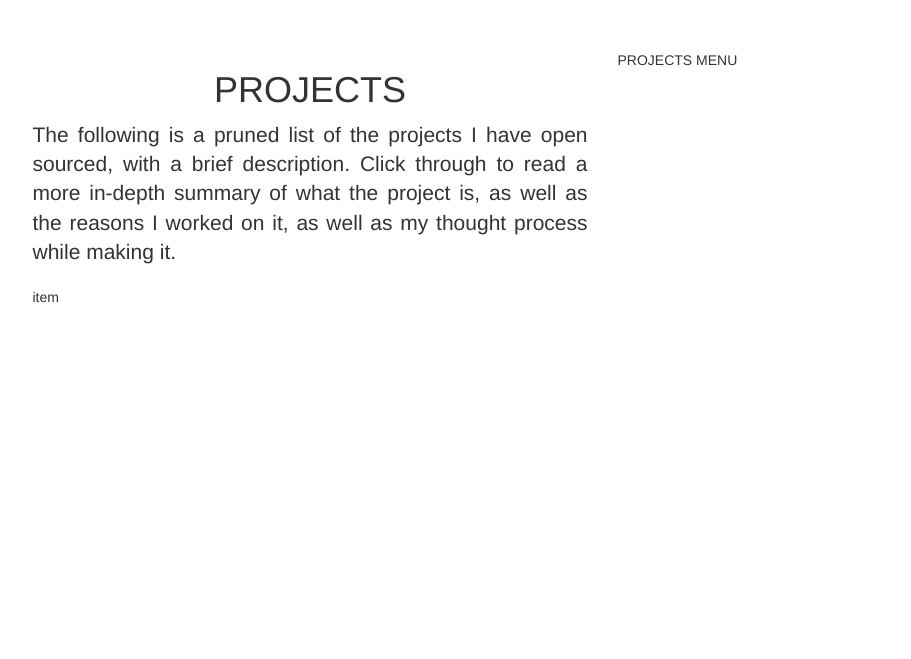
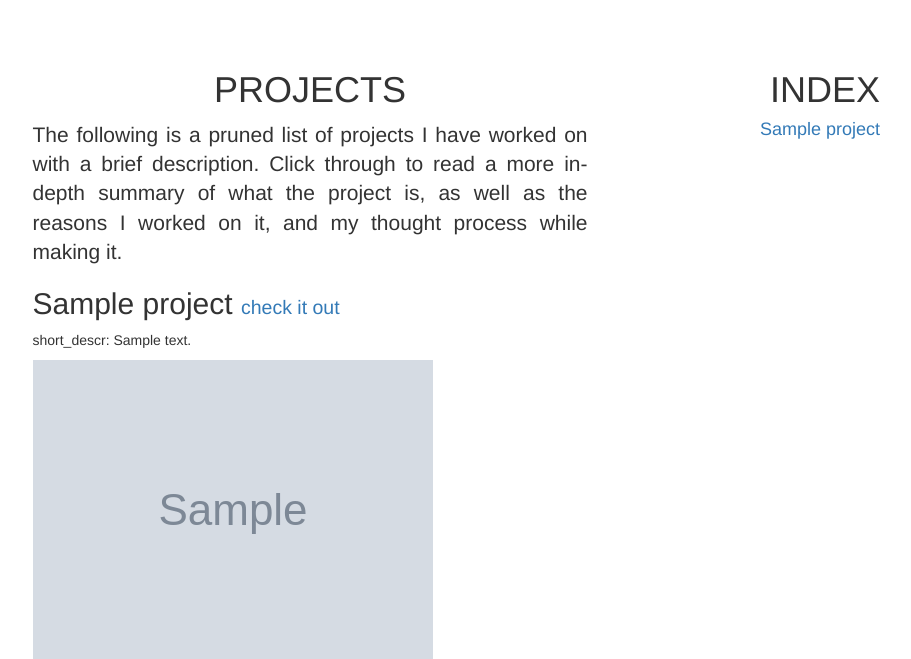
Before and after one commit to brandonw/personal-site, a Django app: template personal-site/templates/projects/home.html in a window 1280 px wide. Shown: the top 659 px of the page, without its empty margins (330-1241 px from the left). Run offline with Django 3.2, Linux system fonts and the light colour scheme; the template is opened without the code that fills it: most values are stand-ins (such as "Sample title", 1, 10 or a date in 2020); grey boxes marked "Sample" are stand-in pictures; some libraries are stand-ins or nearby versions.

Commit message:
Flesh out projects app
* Add slug field to use for URLs as well as thumbnail name.
* Lay out the list template a bit.
* Put in placeholder for the project detail template.

```diff
--- a/personal-site/config/urls.py
+++ b/personal-site/config/urls.py
@@ -31,7 +31,7 @@ urlpatterns = patterns('',
     url(r'^accounts/', include('allauth.urls')),
 
     # Uncomment the next line to enable avatars
-    url(r'^avatar/', include('avatar.urls')),
+    # url(r'^avatar/', include('avatar.urls')),
 
     # Your stuff: custom urls go here
 
--- a/personal-site/projects/views.py
+++ b/personal-site/projects/views.py
@@ -1,3 +1,3 @@
 from django.shortcuts import render
-
-# Create your views here.
+from django.views.generic.detail import DetailView
+from projects.models import Project
--- a/personal-site/templates/projects/home.html
+++ b/personal-site/templates/projects/home.html
@@ -4,7 +4,14 @@
 
 {% block menu %}
 
-PROJECTS MENU
+<h1 class="text-right">INDEX</h1>
+
+<ul class="list-unstyled text-right">
+{% for project in projects %}
+    <li><h4><a href="{% url 'project-detail' project.slug %}">
+            {{ project.name }}</a></h4></li>
+{% endfor %}
+</ul>
 
 {% endblock %}
 
@@ -12,16 +19,22 @@ PROJECTS MENU
 
 <h1 class="text-center heading">PROJECTS</h1>
 
-<p class="lead text-justify">The following is a pruned list of the projects I
-have open sourced, with a brief description. Click through to read a more
-in-depth summary of what the project is, as well as the reasons I worked on it,
-as well as my thought process while making it.</p>
+<p class="lead text-justify">The following is a pruned list of projects I
+have worked on with a brief description. Click through to read a more
+in-depth summary of what the project is, as well as the reasons I worked on
+it, and my thought process while making it.</p>
 
 <ul class="list-unstyled">
 
 {% for project in projects %}
     <li>
-        item
+        <h2>{{ project.name }}
+            <small><a href="{% url 'project-detail' project.slug %}">
+                check it out</a></small>
+        </h2>
+        <p>short_descr: {{ project.short_descr }}</p>
+        <p></p>
+        <img src="{{ MEDIA_URL }}{{ project.thumbnail }}" />
     </li>
 {% endfor %}
 
```
Also changed, not shown: personal-site/projects/models.py (+7 -1 lines), personal-site/projects/urls.py (+10 -5 lines), personal-site/templates/projects/detail.html (added, +11 -0 lines), personal-site/projects/migrations/0002_auto__add_field_project_slug.py (added).
